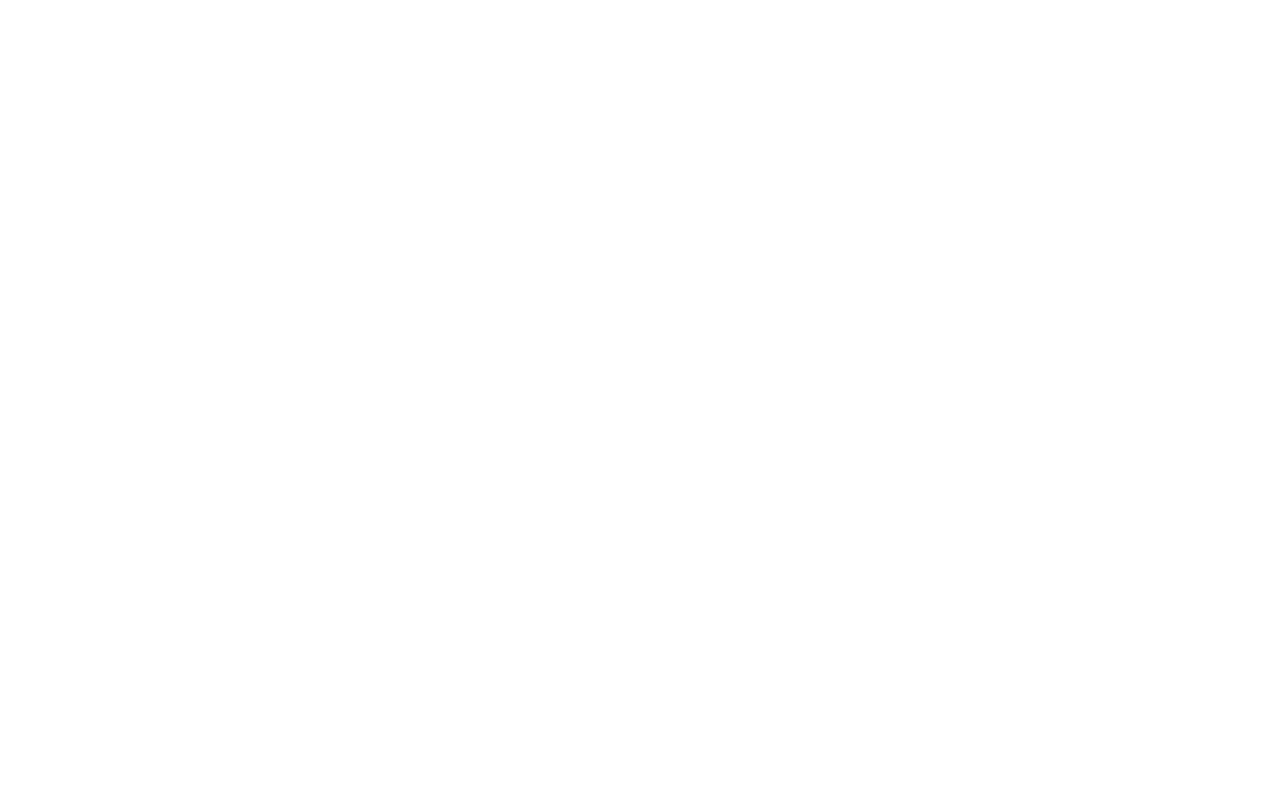
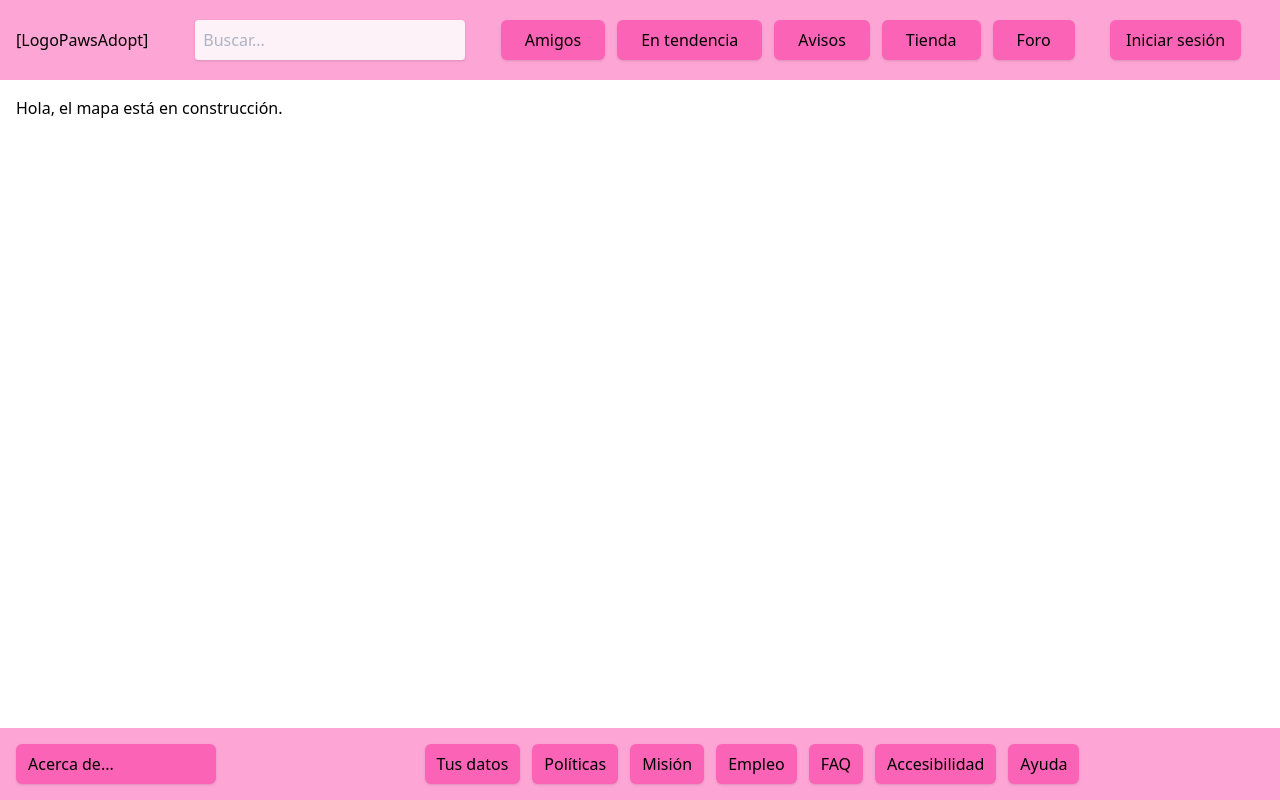
Before and after one commit to NatRoboc/PawsAdopt, a React (Vite) app: page /mapa_avistamientos in a window 1280 px wide. Before the commit this address had no page. Built offline with nearby package versions, Linux system fonts and the light colour scheme.

Commit message:
header y footer de avistamientos

```diff
--- a/src/App.jsx
+++ b/src/App.jsx
@@ -4,6 +4,7 @@ import Inicio from './Inicio.jsx'
 import Login from './Login.jsx'
 import Register from './Register.jsx'
 import Profile from './Profile.jsx'
+import Avistamientos from './Avistamientos.jsx'
 
 function App() {
   return (
@@ -14,6 +15,7 @@ function App() {
         <Route path="/login" element={<Login />} />
         <Route path="/register" element={<Register />}/>
         <Route path="/profile" element={<Profile />} />
+        <Route path="/mapa_avistamientos" element={<Avistamientos />} />
 
       </Routes>
     </Router>
--- a/src/Avistamientos.jsx
+++ b/src/Avistamientos.jsx
@@ -0,0 +1,19 @@
+import {NavbarSuperior, ContenedorPrincipal, Footer} from './Funciones_Interfaz.jsx';
+
+function Avistamientos(){
+    return(
+        <div className="grid grid-rows-[auto_1fr_auto] grid-cols-1 min-h-screen">
+            <header className="row-start-1 row-end-2 col-span-full">
+                <NavbarSuperior/>
+            </header>
+            <main className="row-start-2 row-end-3 col-span-full pt-[4rem] md:pt-[5rem]">
+                <h1 className='p-4'>Hola, el mapa está en construcción.</h1>
+            </main>
+            <footer className="row-start-3 row-end-4 col-span-full">
+                <Footer/>
+            </footer>
+        </div>
+    );
+}
+
+export default Avistamientos;
--- a/src/Funciones_Interfaz.jsx
+++ b/src/Funciones_Interfaz.jsx
@@ -133,8 +133,11 @@ function SidebarDerecha(){
 
             <div>
                 <p className="flex justify-center py-2">Avistamientos en tu zona</p>
-                <div>
-                    <img src={foto_mapa} className="w-full h-full object-cover cursor-pointer"></img>
+                <div className="w-full h-full object-cover cursor-pointer">
+                    <Link to="/mapa_avistamientos" className="">
+                        <img src={foto_mapa}></img>
+                    </Link>
+
                 </div>
             </div>
 
```
